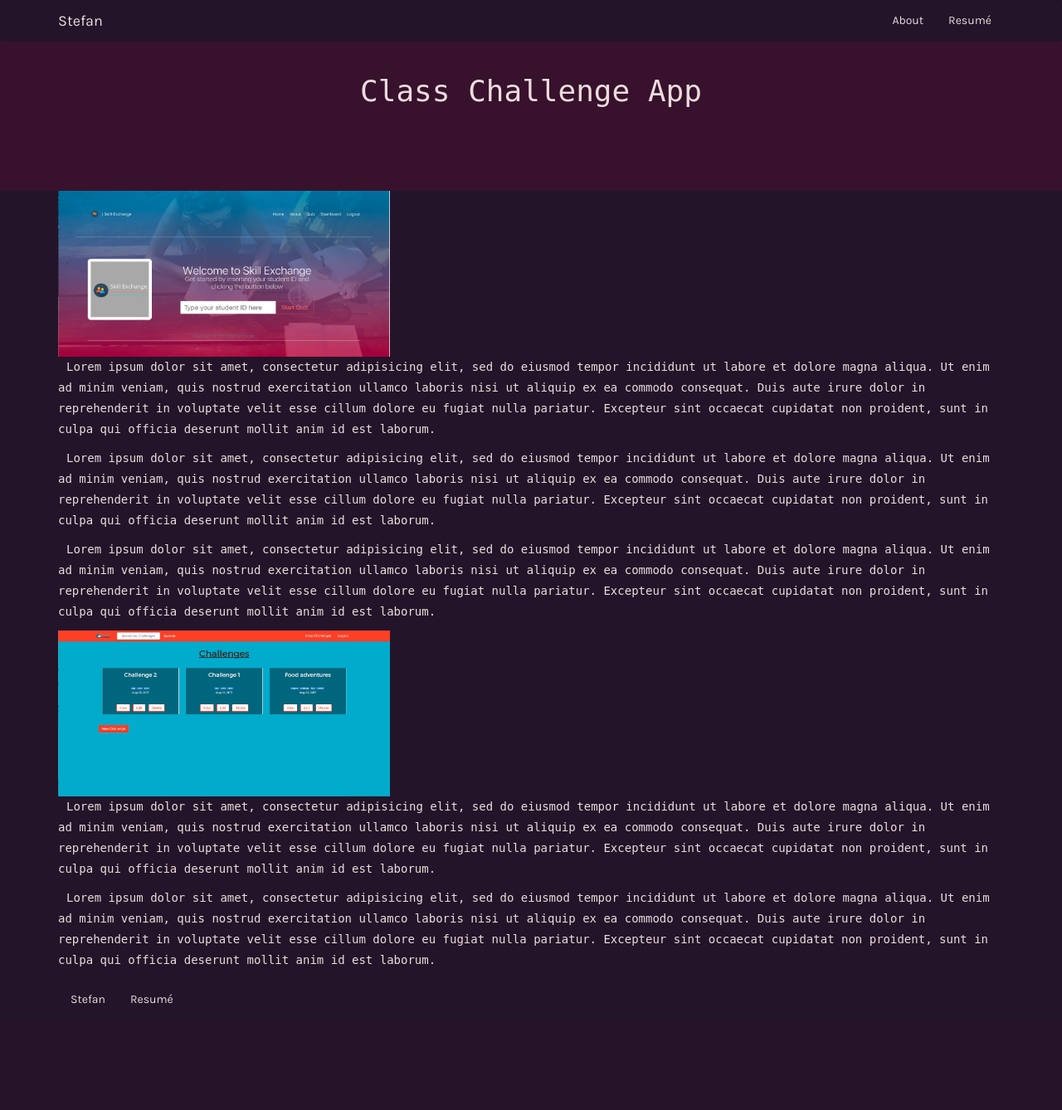
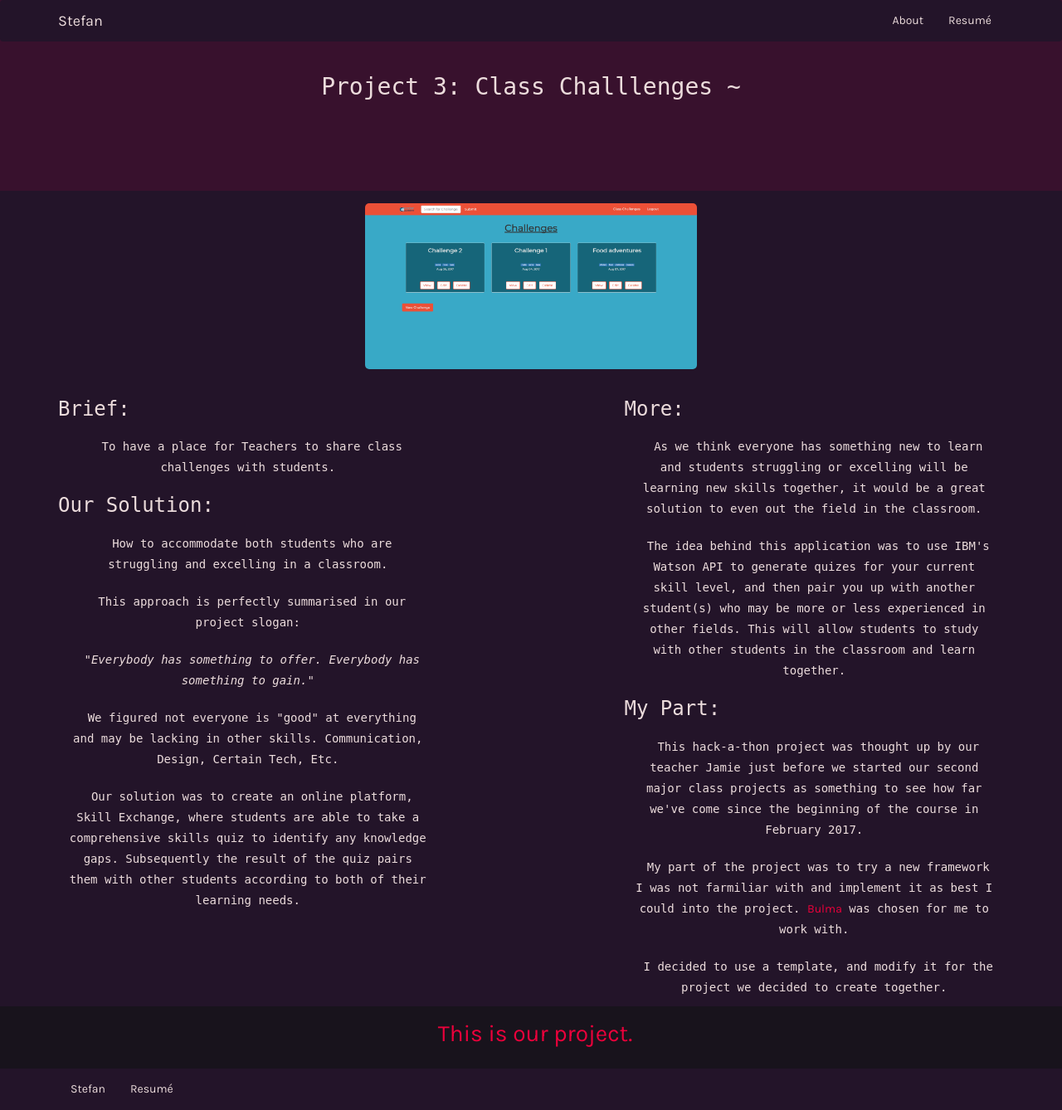
Before and after one commit to AR8Stefan/Portfolio-Version2, a PHP site: page /pages/classchallenge.html in a window 1280 px wide. Shown: the whole page at 83% size. Before the commit the page ends 1210 px from the top, so only its background shows below. Run offline with PHP 8.4, Linux system fonts and the light colour scheme; some libraries are stand-ins or nearby versions; some web fonts are replaced.

Commit message:
update CV

```diff
--- a/pages/classchallenge.html
+++ b/pages/classchallenge.html
@@ -51,8 +51,8 @@
 
 	<header>
 		<div class="container opening hero">
-			<h1 class="something">
-				Class Challenge App
+			<h1 class="project-title">
+				Project 3: Class Challlenges ~
 			</h1>
 		</div>
 	</header>
@@ -60,47 +60,73 @@
 	<div class="projects">
 		<div class="container container-fluid">
 
-			<div class="project-cnt">
-				<img src="../ScreenShot1.png" alt="Project 2 - Class Challenges">
+			<div class="project-cnt row">
+				<div class="project-image col-md-12-offset">
+					<img id="myImg" src="../images/ca-class-challenge.png" alt="Project 3 - Class Challenges">
 
-				<p>Lorem ipsum dolor sit amet, consectetur adipisicing elit, sed do eiusmod
-				tempor incididunt ut labore et dolore magna aliqua. Ut enim ad minim veniam,
-				quis nostrud exercitation ullamco laboris nisi ut aliquip ex ea commodo
-				consequat. Duis aute irure dolor in reprehenderit in voluptate velit esse
-				cillum dolore eu fugiat nulla pariatur. Excepteur sint occaecat cupidatat non
-				proident, sunt in culpa qui officia deserunt mollit anim id est laborum.</p>
+					<!-- The Modal -->
+					<div id="myModal" class="modal">
 
-				<p>Lorem ipsum dolor sit amet, consectetur adipisicing elit, sed do eiusmod
-				tempor incididunt ut labore et dolore magna aliqua. Ut enim ad minim veniam,
-				quis nostrud exercitation ullamco laboris nisi ut aliquip ex ea commodo
-				consequat. Duis aute irure dolor in reprehenderit in voluptate velit esse
-				cillum dolore eu fugiat nulla pariatur. Excepteur sint occaecat cupidatat non
-				proident, sunt in culpa qui officia deserunt mollit anim id est laborum.</p>
+					  <!-- The Close Button -->
+					  <span class="close">&times;</span>
 
-				<p>Lorem ipsum dolor sit amet, consectetur adipisicing elit, sed do eiusmod
-				tempor incididunt ut labore et dolore magna aliqua. Ut enim ad minim veniam,
-				quis nostrud exercitation ullamco laboris nisi ut aliquip ex ea commodo
-				consequat. Duis aute irure dolor in reprehenderit in voluptate velit esse
-				cillum dolore eu fugiat nulla pariatur. Excepteur sint occaecat cupidatat non
-				proident, sunt in culpa qui officia deserunt mollit anim id est laborum.</p>
+					  <!-- Modal Content (The Image) -->
+					  <img class="modal-content" id="img01">
 
-				<img src="../ScreenShot2.png" alt="Project 2 - Class Challenges">
+					  <!-- Modal Caption (Image Text) -->
+					  <div id="caption"></div>
+					</div>
+				</div>
 
-				<p>Lorem ipsum dolor sit amet, consectetur adipisicing elit, sed do eiusmod
-				tempor incididunt ut labore et dolore magna aliqua. Ut enim ad minim veniam,
-				quis nostrud exercitation ullamco laboris nisi ut aliquip ex ea commodo
-				consequat. Duis aute irure dolor in reprehenderit in voluptate velit esse
-				cillum dolore eu fugiat nulla pariatur. Excepteur sint occaecat cupidatat non
-				proident, sunt in culpa qui officia deserunt mollit anim id est laborum.</p>
+				<!-- <div class="col-md-12">
+					<h1>Team:</h1>
+					<ul class="team">
+						<li><a class="linkme" href="https://github.com/EliseYoung22">Elise</a></li>
+						<li><a class="linkme" href="https://github.com/shouheiyamauchi">Shouhei</a></li>
+						<li><a class="linkme" href="https://github.com/StrannikAD">Anna</a></li>
+					</ul>
+				</div> -->
 
-				<p>Lorem ipsum dolor sit amet, consectetur adipisicing elit, sed do eiusmod
-				tempor incididunt ut labore et dolore magna aliqua. Ut enim ad minim veniam,
-				quis nostrud exercitation ullamco laboris nisi ut aliquip ex ea commodo
-				consequat. Duis aute irure dolor in reprehenderit in voluptate velit esse
-				cillum dolore eu fugiat nulla pariatur. Excepteur sint occaecat cupidatat non
-				proident, sunt in culpa qui officia deserunt mollit anim id est laborum.</p>
+				<div> <!-- Start sections -->
+					<section class="col-md-5">
+						<h3>Brief:</h3>
+
+							<p>To have a place for Teachers to share class challenges with students.</p>
+
+						<h3>Our Solution:</h3>
+
+							<p>How to accommodate both students who are struggling and excelling in a classroom.</p>
+
+							<p>This approach is perfectly summarised in our project slogan:</p>
+
+							<p><i>"Everybody has something to offer. Everybody has something to gain."</i></p>
+
+							<p>We figured not everyone is "good" at everything and may be lacking in other skills. Communication, Design, Certain Tech, Etc. </p>
+
+							<p>Our solution was to create an online platform, Skill Exchange, where students are able to take a comprehensive skills quiz to identify any knowledge gaps. Subsequently the result of the quiz pairs them with other students according to both of their learning needs.</p>
+					</section>
+					<section class="col-md-5">
+						<h3>More:</h3>
+
+							<p>As we think everyone has something new to learn and students struggling or excelling will be learning new skills together, it would be a great solution to even out the field in the classroom.</p>
+
+							<p>The idea behind this application was to use IBM's Watson API to generate quizes for your current skill level, and then pair you up with another student(s) who may be more or less experienced in other fields. This will allow students to study with other students in the classroom and learn together.</p>
+
+						<h3>My Part:</h3>
+
+							<p>This hack-a-thon project was thought up by our teacher Jamie just before we started our second major class projects as something to see how far we've come since the beginning of the course in February 2017.</p>
+
+							<p>My part of the project was to try a new framework I was not farmiliar with and implement it as best I could into the project. <a class="linkme" href="https://bulma.io/">Bulma</a> was chosen for me to work with.</p>
+
+							<p>I decided to use a template, and modify it for the project we decided to create together.</p>
+					</section>
+				</div> <!-- /Sections -->
 			</div>
+
 		</div>
+		<div class="about-home">
+					<p><a class="linkme project-link" href="https://github.com/StrannikAD/CFA-LetsGetGit">This is our project.</a></p>
+			</div>
 	</div>
 
 	<footer>
@@ -112,5 +138,28 @@
 	  </div><!-- /.container-fluid -->
 	</footer>
 
+	<script type="text/javascript">
+		// Get the modal
+		const modal = document.getElementById('myModal');
+
+		// Get the image and insert it inside the modal - use its "alt" text as a caption
+		const img = document.getElementById('myImg');
+		const modalImg = document.getElementById("img01");
+		const captionText = document.getElementById("caption");
+		img.onclick = function(){
+		    modal.style.display = "block";
+		    modalImg.src = this.src;
+		    captionText.innerHTML = this.alt;
+		}
+
+		// Get the <span> element that closes the modal
+		const span = document.getElementsByClassName("close")[0];
+
+		// When the user clicks on <span> (x), close the modal
+		span.onclick = function() {
+		  modal.style.display = "none";
+		}
+	</script>
+
 </body>
 </html>
--- a/pages/resume.html
+++ b/pages/resume.html
@@ -152,7 +152,7 @@
 				<p>TAFE - Ultimo, Sydney — Cert. 3 & 4 February 2012 - December 2012 - I.T. Networking.</p>
 		</div> <!-- /EDU -->
 
-			<a class="linkme" href="#" download="../Resume.pdf">Download My Resumé</a>
+			<a class="linkme" href="#" download="../STEFAN-PIATKOV-FED-CV-2017.pdf">Download My Resumé</a>
 	</main>
 </div>
 
--- a/styles/project.css
+++ b/styles/project.css
@@ -27,6 +27,96 @@ IMAGES
   margin-right: auto
 }
 
+#myImg {
+    border-radius: 5px;
+    cursor: pointer;
+    transition: 0.3s;
+}
+
+#myImg:hover {
+	opacity: 0.7;
+}
+
+/* The Modal (background) */
+.modal {
+    display: none; /* Hidden by default */
+    position: fixed; /* Stay in place */
+    z-index: 1; /* Sit on top */
+    padding-top: 100px; /* Location of the box */
+    left: 0;
+    top: 0;
+    width: 100%; /* Full width */
+    height: 100%; /* Full height */
+    overflow: auto; /* Enable scroll if needed */
+    background-color: rgb(0,0,0); /* Fallback color */
+    background-color: rgba(0,0,0,0.9); /* Black w/ opacity */
+}
+
+/* Modal Content (Image) */
+.modal-content {
+    margin: auto;
+    display: block;
+    width: 80%;
+    height: 50%;
+    max-width: 650px;
+    max-height: 900px;
+}
+
+/* Caption of Modal Image (Image Text) - Same Width as the Image */
+#caption {
+    margin: auto;
+    display: block;
+    width: 80%;
+    max-width: 700px;
+    text-align: center;
+    color: #ccc;
+    padding: 10px 0;
+    height: 150px;
+}
+
+/* Add Animation - Zoom in the Modal */
+.modal-content, #caption {
+    -webkit-animation-name: zoom;
+    -webkit-animation-duration: 0.8s;
+    animation-name: zoom;
+    animation-duration: 0.8s;
+}
+
+@-webkit-keyframes zoom {
+    from {-webkit-transform:scale(0)}
+    to {-webkit-transform:scale(1)}
+}
+
+@keyframes zoom {
+    from {transform:scale(0)}
+    to {transform:scale(1)}
+}
+
+/* The Close Button */
+.close {
+    position: absolute;
+    top: 15px;
+    right: 35px;
+    color: #f1f1f1;
+    font-size: 40px;
+    font-weight: bold;
+    transition: 0.3s;
+}
+
+.close:hover,
+.close:focus {
+    color: #bbb;
+    text-decoration: none;
+    cursor: pointer;
+}
+
+/* 100% Image Width on Smaller Screens */
+@media only screen and (max-width: 700px){
+    .modal-content {
+        width: 100%;
+    }
+}
+
 /***********************************************
 GENERAL
 ***********************************************/
@@ -45,6 +135,7 @@ GENERAL
 
 .about-home {
 	padding: 20px;
+	/*text-align: center;*/
 }
 
 .contact {
@@ -92,6 +183,13 @@ PROJECTS
 .project-cnt {
 	display: flex;
 	flex-wrap: wrap;
+}
+
+a.project-link {
+	font-size: 2em;
+	display: block;
+	/*float: right;*/
+	text-align: center;
 }
 
 img {
```
Also changed, not shown: pages/skillexchange.html (+47 -7 lines), 2 other files.
